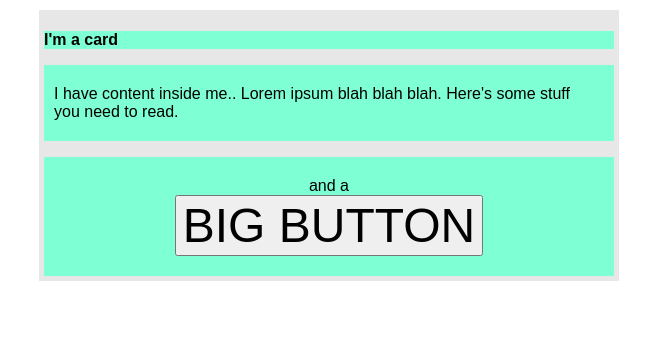
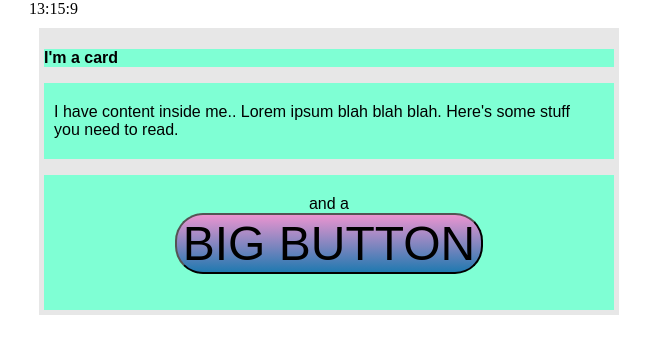
Before and after one commit to vikiii22/TheOdinProject, a plain HTML site: page margin-and-padding/2.html in a window 1280 px wide. Both pictures are taken after a click on the button "BIG BUTTON". Shown: the whole page, without its empty margins (311-961 px from the left). Drawn offline with Linux system fonts and the light colour scheme.

Commit message:
probando js

```diff
--- a/margin-and-padding/2.html
+++ b/margin-and-padding/2.html
@@ -4,10 +4,18 @@
     <meta charset="UTF-8">
     <meta http-equiv="X-UA-Compatible" content="IE=edge">
     <meta name="viewport" content="width=device-width, initial-scale=1.0">
+    <meta http-equiv="refresh" content="1">
     <link rel="stylesheet" href="style.css">
     <title>Ejercicio 2</title>
 </head>
 <body>
+    <script lang="JavaScript">
+        function pulsar(){
+            alert("Hola, has pulsado el botón")
+        }
+        let d=new Date();
+        document.body.innerHTML=d.getHours()+":"+d.getMinutes()+":"+d.getSeconds();
+    </script>
     <article>
         <p class="card">I'm a card</p>
         <p class="pej2">I have content inside me.. Lorem ipsum blah blah blah.
@@ -15,8 +23,12 @@
         </p>
         <div class="text">
             and a<br>
-            <button>BIG BUTTON</button>
+            <button onclick="pulsar()">BIG BUTTON</button>
+            <p></p>
         </div>
     </article>
 </body>
+<footer>
+
+</footer>
 </html>
--- a/margin-and-padding/style.css
+++ b/margin-and-padding/style.css
@@ -64,4 +64,10 @@ article{
 
 .text button{
     font-size: 3em;
+    border-radius: 28px;
+    background-image: -webkit-linear-gradient(top, #eb94d0, #2079b0);
 }
+
+.text button:hover{
+    background-image: -webkit-linear-gradient(top, #2079b0, #eb94d0);
+}
```
